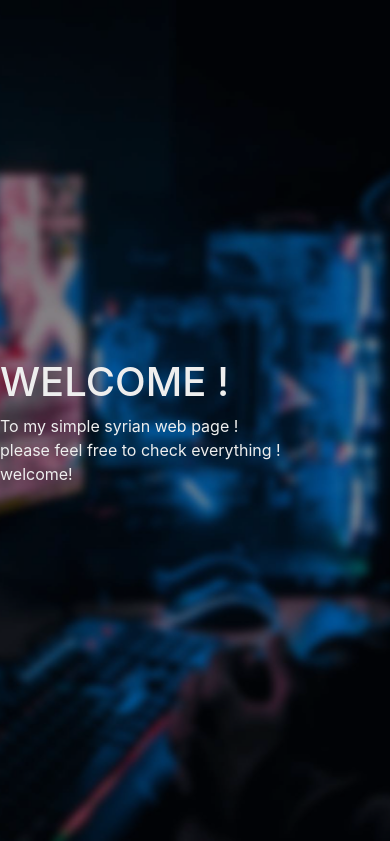
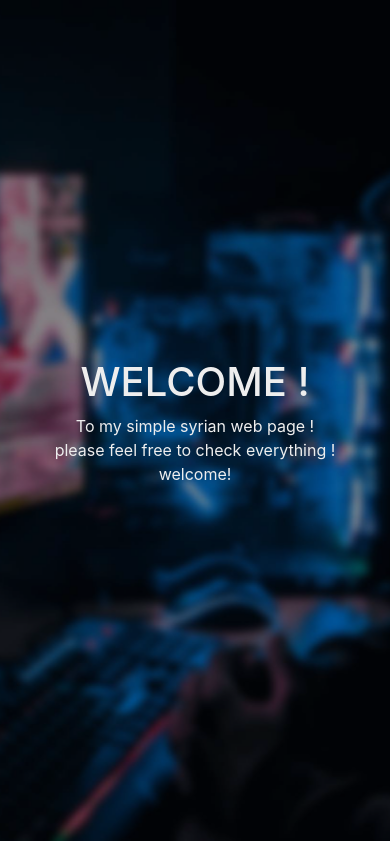
Before and after one commit to SolZed/SolZZed.github.io, a plain HTML site: page index.html in a window 390 px wide. Shown: the top 841 px of the page. Drawn offline with Linux system fonts and the light colour scheme; files whose address does not match are found by name.

Commit message:
forth time

```diff
--- a/index.html
+++ b/index.html
@@ -18,7 +18,7 @@
 <div id="HOME" class="MainHead container-fluid">
   <div class="overlayy">
     <div class="row h-100 align-items-center">
-    <div class=" cold-sm-12 col-md-6  text-sm-center  text-md-center">
+    <div class=" cold-sm-12 col-md-6  text-center">
         <h1>WELCOME !</h1>
         <lead> To my simple syrian web page !<br>
         please feel free to  check everything !<br>
```
